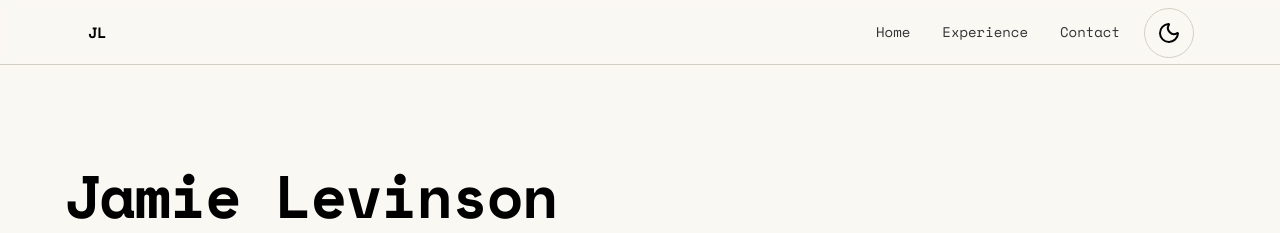
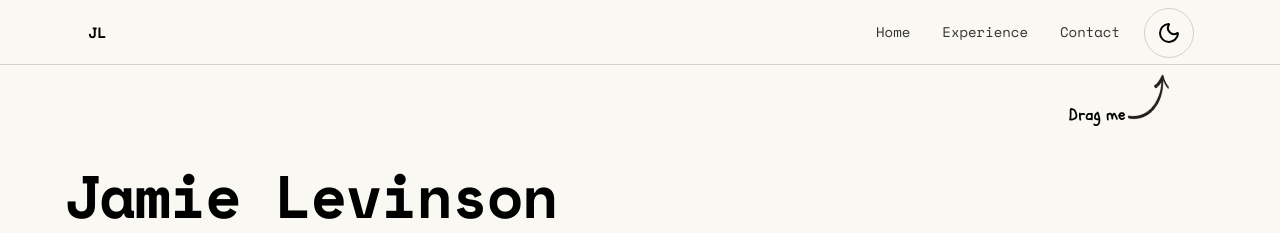
Before and after one commit to Jamie-Levinson/jamielevinson.com, a Next.js app: page / in a window 1280 px wide. Shown: the top 233 px of the page. Built offline with nearby package versions, Linux system fonts and the light colour scheme.

Commit message:
add drag hint graphic

```diff
--- /dev/null
+++ b/src/components/DragHint.tsx
@@ -0,0 +1,66 @@
+'use client'
+
+import * as React from "react"
+import { useTheme } from "next-themes"
+import Image from "next/image"
+
+export function DragHint() {
+  const { theme } = useTheme()
+  const [position, setPosition] = React.useState({ top: 0, left: 0 })
+  const [mounted, setMounted] = React.useState(false)
+  const [visible, setVisible] = React.useState(true)
+
+  React.useEffect(() => {
+    setMounted(true)
+
+    const updatePosition = () => {
+      const placeholder = document.getElementById('theme-toggle-placeholder')
+      if (placeholder) {
+        const rect = placeholder.getBoundingClientRect()
+        // Position under initial position of theme toggle
+        setPosition({
+          top: rect.top + 25,
+          left: rect.left - 100
+        })
+      }
+    }
+
+    updatePosition()
+
+    const handleResize = () => updatePosition()
+    const handleDrag = () => setVisible(false)
+
+    window.addEventListener('resize', handleResize)
+    window.addEventListener('themeToggleDragged', handleDrag)
+
+    return () => {
+      window.removeEventListener('resize', handleResize)
+      window.removeEventListener('themeToggleDragged', handleDrag)
+    }
+  }, [])
+
+  if (!mounted || !visible) return null
+
+  return (
+    <div
+      className="fixed z-40 pointer-events-none"
+      style={{
+        top: `${position.top}px`,
+        left: `${position.left}px`,
+        width: '200px',
+        height: 'auto'
+      }}
+    >
+      <img
+        src="/drag-hint.svg"
+        alt="Drag me to move theme toggle"
+        className="drop-shadow-lg"
+        style={{
+          width: '200px',
+          height: 'auto',
+          filter: theme === "dark" ? "brightness(0) invert(1)" : "none"
+        }}
+      />
+    </div>
+  )
+}
--- a/src/components/Header.tsx
+++ b/src/components/Header.tsx
@@ -1,6 +1,7 @@
 'use client';
 
 import { ThemeToggle } from './ThemeToggle';
+import { DragHint } from './DragHint';
 
 export default function Header() {
   const navItems = [
@@ -34,8 +35,8 @@ export default function Header() {
           </div>
         </div>
       </nav>
-      {/* Draggable theme toggle rendered outside flex */}
       <ThemeToggle />
+      <DragHint />
     </header>
   );
 }
--- a/src/components/ThemeToggle.tsx
+++ b/src/components/ThemeToggle.tsx
@@ -25,6 +25,8 @@ export function ThemeToggle() {
   const [position, setPosition] = React.useState({ x: 0, y: 0 })
   const [isDragging, setIsDragging] = React.useState(false)
   const [dragStart, setDragStart] = React.useState({ x: 0, y: 0 })
+  const [initialMousePos, setInitialMousePos] = React.useState({ x: 0, y: 0 })
+  const [hasTriggeredDragHint, setHasTriggeredDragHint] = React.useState(false)
   const buttonRef = React.useRef<HTMLDivElement>(null)
 
   // Initialize position on mount and handle resize
@@ -56,12 +58,25 @@ export function ThemeToggle() {
     const rect = buttonRef.current.getBoundingClientRect()
     setIsDragging(true)
     setDragStart({ x: e.clientX - rect.left, y: e.clientY - rect.top })
+    setInitialMousePos({ x: e.clientX, y: e.clientY })
   }, [])
 
   const handleMouseMove = React.useCallback((e: MouseEvent) => {
     if (!isDragging) return
+
+    // Check if actually moved significantly (not just a click)
+    const moveThreshold = 10 // pixels
+    const moveX = Math.abs(e.clientX - initialMousePos.x)
+    const moveY = Math.abs(e.clientY - initialMousePos.y)
+
+    if (!hasTriggeredDragHint && (moveX > moveThreshold || moveY > moveThreshold)) {
+      setHasTriggeredDragHint(true)
+      // Dispatch event to hide drag hint on actual drag
+      window.dispatchEvent(new Event('themeToggleDragged'))
+    }
+
     setPosition(clampToBounds(e.clientX - dragStart.x, e.clientY - dragStart.y))
-  }, [isDragging, dragStart])
+  }, [isDragging, dragStart, initialMousePos, hasTriggeredDragHint])
 
   const handleMouseUp = React.useCallback(() => setIsDragging(false), [])
 
```
Also changed, not shown: public/drag-hint.svg (added).
